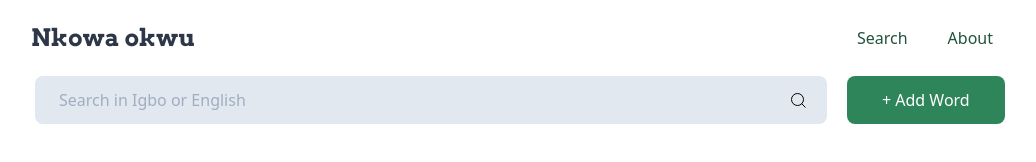
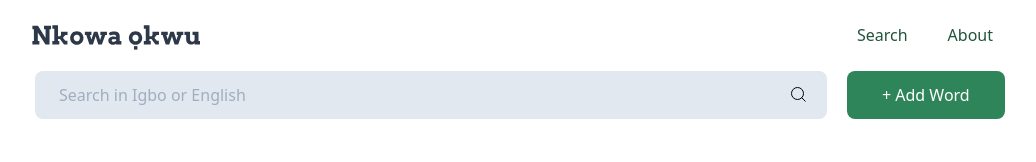
Before and after one commit to nkowaokwu/igbo_api, a Gatsby site: page / in a window 1280 px wide. Shown: the whole page, without its empty margins (128-1164 px from the left). Built offline with nearby package versions, Linux system fonts and the light colour scheme; Gatsby itself is replaced by a stand-in of ours; a web font is replaced by a local one.

Commit message:
Replace logo with an svg

```diff
--- a/src/components/Navbar.js
+++ b/src/components/Navbar.js
@@ -1,10 +1,11 @@
 import React from 'react';
+import Logo from '../assets/images/logo.svg';
 
 const Navbar = () => (
   <ul className="responsive-container justify-between items-center flex px-6 lg:px-3 py-5 text-green-900">
-    <h1 id="logo" className="font-bold text-2xl text-gray-800">
-      <a href="/">Nkowa okwu</a>
-    </h1>
+    <a href="/">
+      <img id="logo" src={Logo} alt="Logo that says 'Nkowa okwu'" />
+    </a>
     <div className="flex space-x-6 lg:space-x-10">
       <li><a href="/" className="transition-all duration-300 hover:text-green-500">Search</a></li>
       <li><a href="/about" className="transition-all duration-300 hover:text-green-500">About</a></li>
--- a/src/styles/tailwind.css
+++ b/src/styles/tailwind.css
@@ -21,6 +21,13 @@ font-family: 'Arvo-Bold';
 
 #logo {
   font-family: 'Arvo-Bold' !important;
+  @apply transition-all;
+  @apply duration-200;
+  width: 150px;
+}
+
+#logo:hover {
+  opacity: .6;
 }
 
 h1 {
@@ -113,6 +120,13 @@ h1 {
 
 /* Large (lg) */
 @media (min-width: 1024px) {
+  #logo {
+    font-family: 'Arvo-Bold' !important;
+    @apply transition-all;
+    @apply duration-200;
+    width: 170px;
+  }
+
   .modal-container {
     @apply w-10/12;
   }
```
Also changed, not shown: src/assets/images/logo.svg (added).
